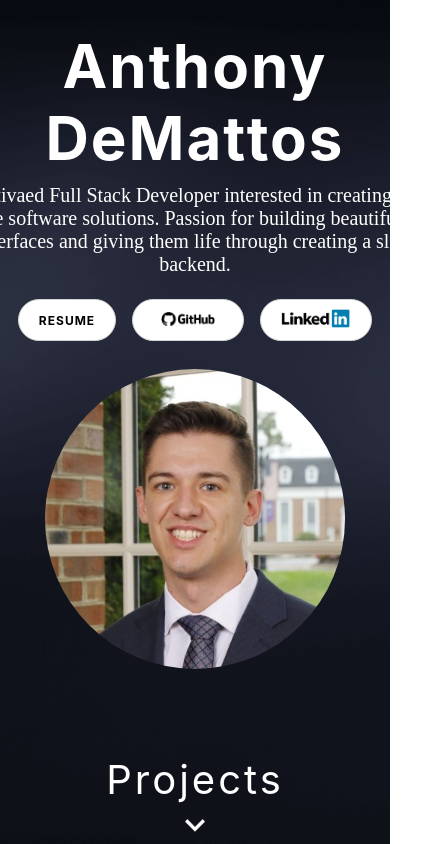
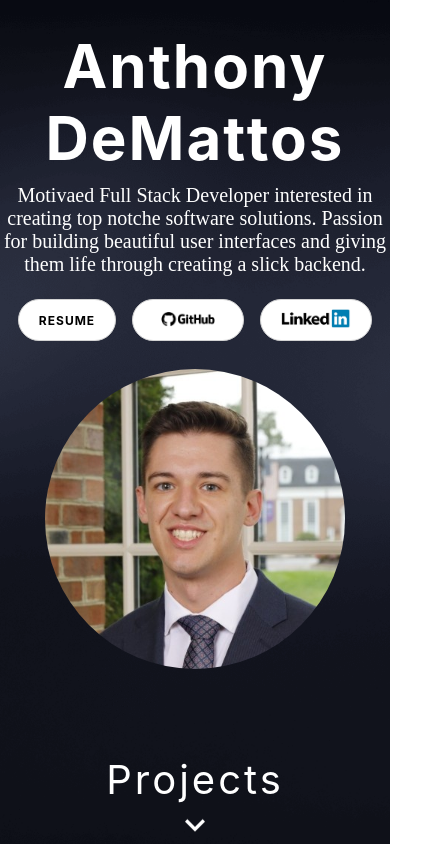
Before and after one commit to demattosanthony/portfolioWebsite, a React (Create React App) app: page / in a window 390 px wide. Shown: the top 844 px of the page, 445 px wide, since content can reach past the window. Built offline with nearby package versions, Linux system fonts and the light colour scheme.

Commit message:
new previews && more responsive

```diff
--- a/src/components/Home.js
+++ b/src/components/Home.js
@@ -15,7 +15,7 @@ function Home() {
           <Buttons>
             <ResumeBtn>
               <a
-                href="https://firebasestorage.googleapis.com/v0/b/perspective-3adcf.appspot.com/o/resume_apd.pdf?alt=media&token=d36d2545-e935-48cb-9308-d36d3a74d601"
+                href="https://firebasestorage.googleapis.com/v0/b/perspective-3adcf.appspot.com/o/apd_resume.pdf?alt=media&token=0f9a2f9b-8a25-4c2f-b9f5-dd19970a4f18"
                 target="_blank"
                 rel="noreferrer"
               >
@@ -84,10 +84,13 @@ const MetaData = styled.div`
   width: 50%;
   display: flex;
   flex-direction: column;
+  margin-right: 50px;
+  align-items: center;
 
   @media (max-width: 1200px) {
     padding-left: 5vw;
     width: 500x;
+    margin-right: 00px;
 
     @media (max-width: 900px) {
       padding-top: 30px;
@@ -113,6 +116,10 @@ const Description = styled.div`
   width: 500px;
 
   font-family: -apple-system-body;
+
+  @media (max-width: 768px) {
+    width: 400px;
+  }
 `;
 
 const Buttons = styled.div`
--- a/src/components/Project.js
+++ b/src/components/Project.js
@@ -74,7 +74,7 @@ const Description = styled.div`
     margin: 0px;
   }
 
-  @media (max-width: 768) {
+  @media (max-width: 768px) {
     width: 400px;
   }
 `;
--- a/src/components/ShareAFile/SFPreview.js
+++ b/src/components/ShareAFile/SFPreview.js
@@ -33,7 +33,6 @@ const GifContainer = styled.div`
     display: flex;
     justify-content: center;
     border-radius: 8px;
-    background-color: red;
 
     img {
       width: 100%;
```
Also changed, not shown: 1 other file (tests, documents, lock files or other folders).
